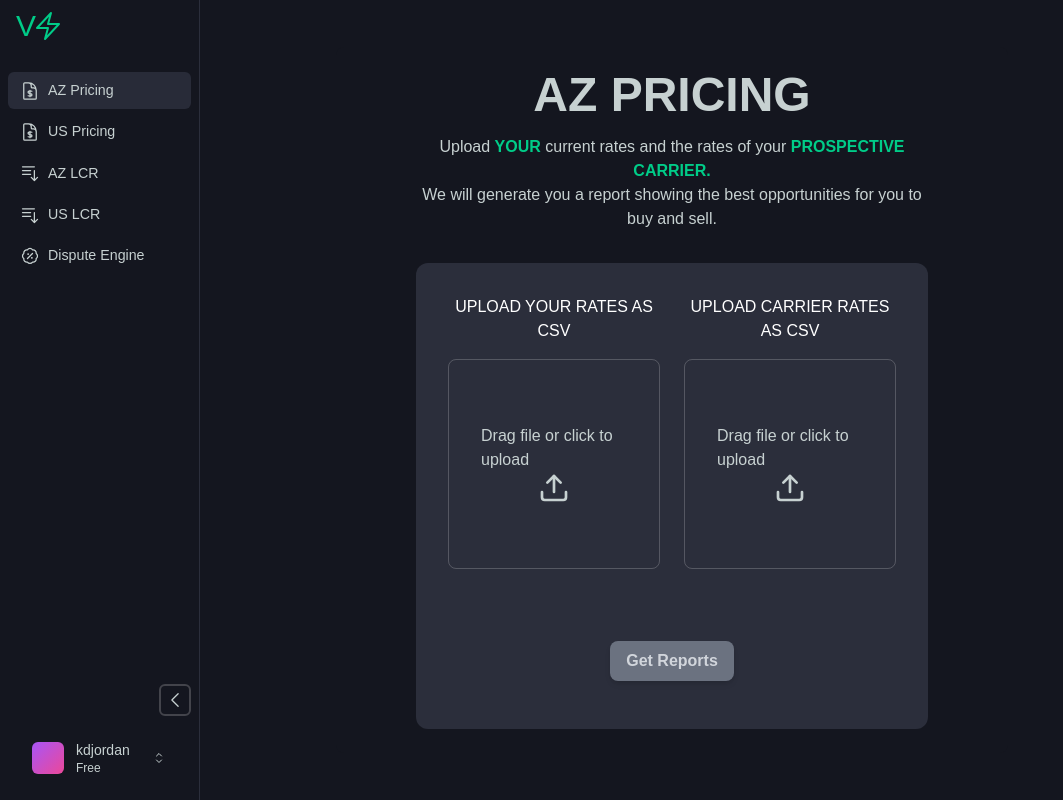
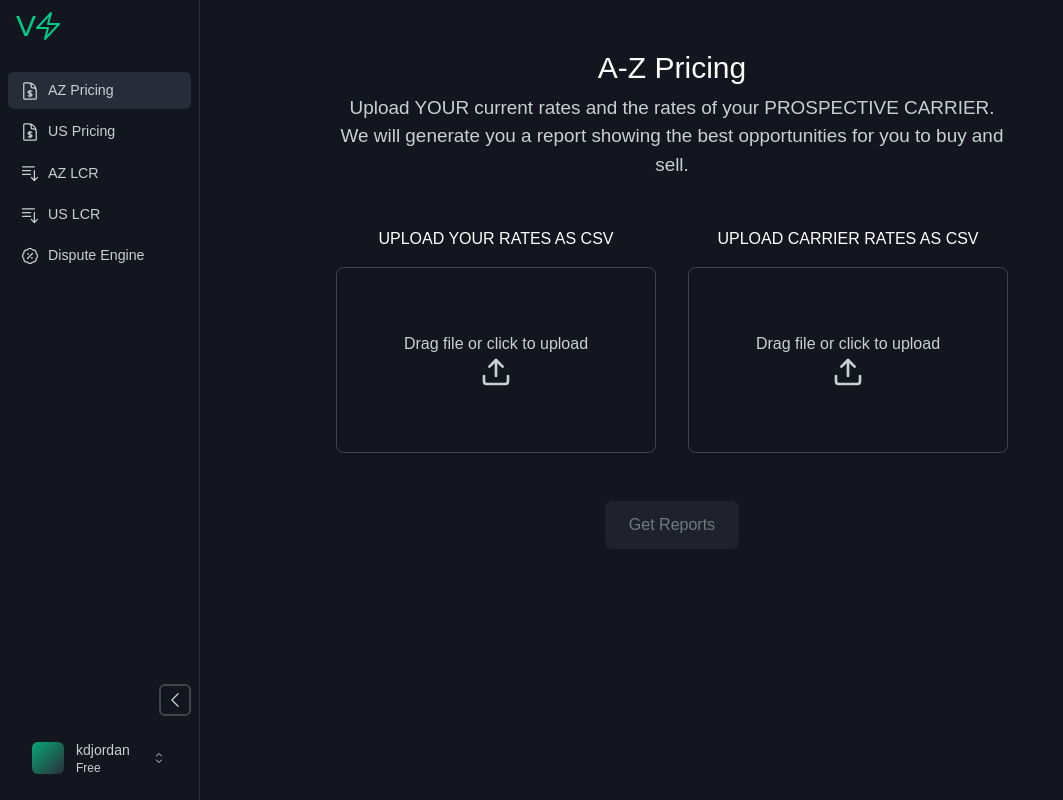
Before and after one commit to kdjordan/voip-accelerator, a Vue app: page /azpricing in a window 1280 px wide. Shown: the whole page, without its empty margins (0-1063 px from the left). Built offline with nearby package versions, Linux system fonts and the light colour scheme; a web font is replaced by a local one.

Commit message:
REF : AZPricing

```diff
--- a/src/components/AZFileUploads.vue
+++ b/src/components/AZFileUploads.vue
@@ -1,28 +1,25 @@
 <template>
 	<div
-		class="bg-background rounded-lg py-6 px-20 flex flex-col items-center justify-center"
+		class="flex flex-col items-center w-full"
 		id="az-file-uploads"
 	>
 		<div class="mb-4 text-center">
-			<h1
-				class="text-5xl font-bold text-foreground uppercase inline-block mb-4"
-			>
-				{{!dbStore.getIsAZfull ? 'AZ PRICING' : 'FILES UPLOADED'}}
+			<h1 class="text-3xl mb-2 text-white inline-block">
+				{{!dbStore.getIsAZfull ? 'A-Z Pricing' : 'FILES UPLOADED'}}
 			</h1>
-			<p v-if="!dbStore.getIsAZfull" class="text-muted-foreground mb-4">
+			<p v-if="!dbStore.getIsAZfull" class="text-center text-sizeBase max-w-2xl text-foreground mb-8">
 				Upload
-				<span class="font-bold uppercase text-accent">your</span>
+				<span class="uppercase">your</span>
 				current rates and the rates of your
-				<span class="font-bold uppercase text-accent"
-					>prospective carrier.</span
-				>
+				<span class="uppercase">prospective carrier.</span>
 				<br />
 				We will generate you a report showing the best opportunities
 				for you to buy and sell.
 			</p>
 		</div>
-		<div class="flex flex-col bg-muted rounded-xl p-8 w-full">
-			<div class="flex justify-center space-x-6 flex-grow h-full">
+
+		<div class="w-full max-w-2xl">
+			<div class="grid grid-cols-2 gap-8">
 				<UploadComponent
 					typeOfComponent="owner"
 					:DBname="DBName.AZ"
@@ -43,26 +40,21 @@
 					@fileUploaded="handleFileUploaded"
 				/>
 			</div>
-			<div class="mt-6 flex justify-center items-center">
+
+			<div class="text-center">
 				<button v-if="!dbStore.getAzReportsGenerated"
 					@click="handleReportsAction"
 					:disabled="!dbStore.getIsAZfull || isGeneratingReports"
 					:class="{
-						'bg-blue-500 hover:bg-blue-600 text-white':
-							dbStore.getIsAZfull && !isGeneratingReports,
-						'bg-gray-500 text-gray-300 cursor-not-allowed':
-							!dbStore.getIsAZfull || isGeneratingReports,
-						pulse: isGeneratingReports,
+						'bg-white/10 hover:bg-white/20 text-foreground': dbStore.getIsAZfull && !isGeneratingReports,
+						'bg-muted/50 text-foreground/50 cursor-not-allowed': !dbStore.getIsAZfull || isGeneratingReports,
+						'pulse': isGeneratingReports,
 					}"
-					class="btn font-bold py-2 p-4 rounded-lg shadow-md"
+					class="py-3 px-6 rounded-lg transition-colors"
 				>
 					<span v-if="isGeneratingReports">GENERATING REPORTS</span>
 					<span v-else>Get Reports</span>
 				</button>
-			</div>
-			<!-- Debug info -->
-			<div class="mt-4 text-sm text-gray-500">
-				<!-- Reports generated: {{ dbStore.getAzReportsGenerated }} -->
 			</div>
 		</div>
 	</div>
--- a/src/components/SideNav.vue
+++ b/src/components/SideNav.vue
@@ -63,7 +63,7 @@
 
 				<!-- User Info -->
 				<div class="px-3 py-2 flex items-center space-x-3">
-					<div class="w-8 h-8 rounded-md bg-gradient-to-br from-purple-500 to-pink-500"></div>
+					<div class="w-8 h-8 rounded-md bg-gradient-to-br from-accent/90 to-muted/80"></div>
 					<div>
 						<div class="text-sm font-medium">kdjordan</div>
 						<div class="text-xs text-muted-foreground">Free</div>
@@ -99,7 +99,7 @@
 						isOpen ? 'w-full space-x-3 p-2' : 'w-8'
 					]"
 				>
-					<div class="w-8 h-8 rounded-md bg-gradient-to-br from-purple-500 to-pink-500"></div>
+					<div class="w-8 h-8 rounded-md bg-gradient-to-br from-accent/80 to-muted"></div>
 					<div v-if="isOpen" class="flex-grow text-left">
 						<div class="text-sm font-medium">kdjordan</div>
 						<div class="text-xs text-muted-foreground">Free</div>
--- a/src/views/AzPricing.vue
+++ b/src/views/AzPricing.vue
@@ -20,7 +20,7 @@
 		</div>
 
 		<!-- Report Navigation -->
-		<div v-if="dbStore.getAzReportsGenerated" class="flex justify-center mt-8">
+		<!-- <div v-if="dbStore.getAzReportsGenerated" class="flex justify-center mt-8">
 			<button
 				v-for="type in ['files', 'code', 'pricing']"
 				:key="type"
@@ -41,7 +41,7 @@
 			>
 				Reset
 			</button>
-		</div>
+		</div> -->
 	</div>
 </template>
 
--- a/src/views/UsPricing.vue
+++ b/src/views/UsPricing.vue
@@ -2,7 +2,7 @@
 	<div class="flex flex-col items-center w-full max-w-5xl min-h-[700px]">
 		<div class="flex flex-col items-center w-full mb-8">
 			<h1 class="text-3xl mb-2  text-white">
-				Us Pricing
+				US Pricing
 			</h1>
 			<p class="text-center text-sizeBase max-w-2xl text-foreground">
 				Upload YOUR current rates and the rates of your PROSPECTIVE CARRIER.
@@ -43,7 +43,7 @@
 				}"
 				class="py-3 px-6 rounded-lg transition-colors"
 			>
-				Get Report
+				Get Reports
 			</button>
 		</div>
 		<div v-if="report" class="w-full mt-8">
```
